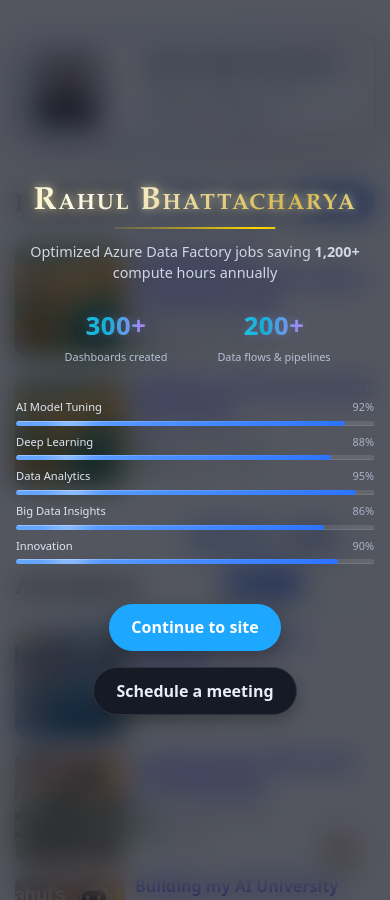
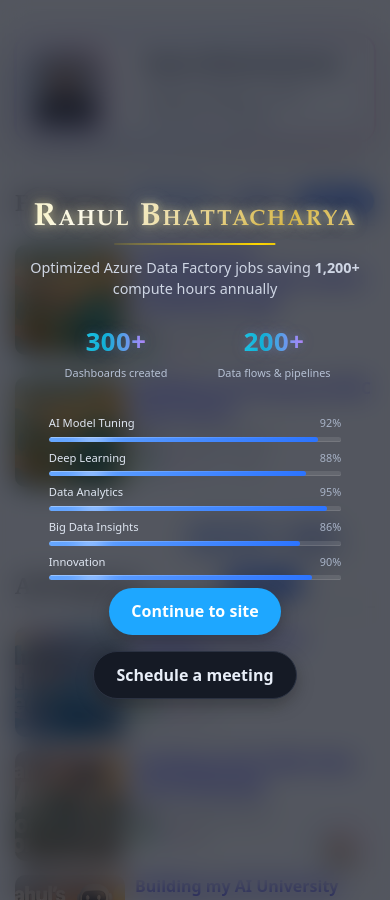
Before and after one commit to RahulBhattacharya1/RahulBhattacharya1.github.io, a Jekyll site: the page built from index.html, in a window 390 px wide. Built offline with Jekyll 4.4.1, drawn with Linux system fonts in a browser that asks for light colours; the list of posts is cut into pages by our own code.

Commit message:
Update rb_intro.css

```diff
--- a/assets/css/rb_intro.css
+++ b/assets/css/rb_intro.css
@@ -90,6 +90,14 @@
 }
 .rbx-skill-name{ font-size:var(--skill-name-size); color:#dfe6f2; margin:0; text-align:right; white-space:nowrap; }
 .rbx-skill-pct{ font-size:var(--pct-size); color:#a8b3c7; text-align:right; white-space:nowrap; }
+
+@media (max-width:480px){
+  .rbx-skills{
+    width:75vw;       /* occupy 75% of screen width */
+    max-width:75vw;   /* cap it */
+    margin:0 auto;    /* center the block horizontally */
+  }
+}
 
 .rbx-bar{ position:relative; width:100%; min-width:0; height:var(--bar-h);
   background:var(--track); border-radius:3px; overflow:hidden;
```
